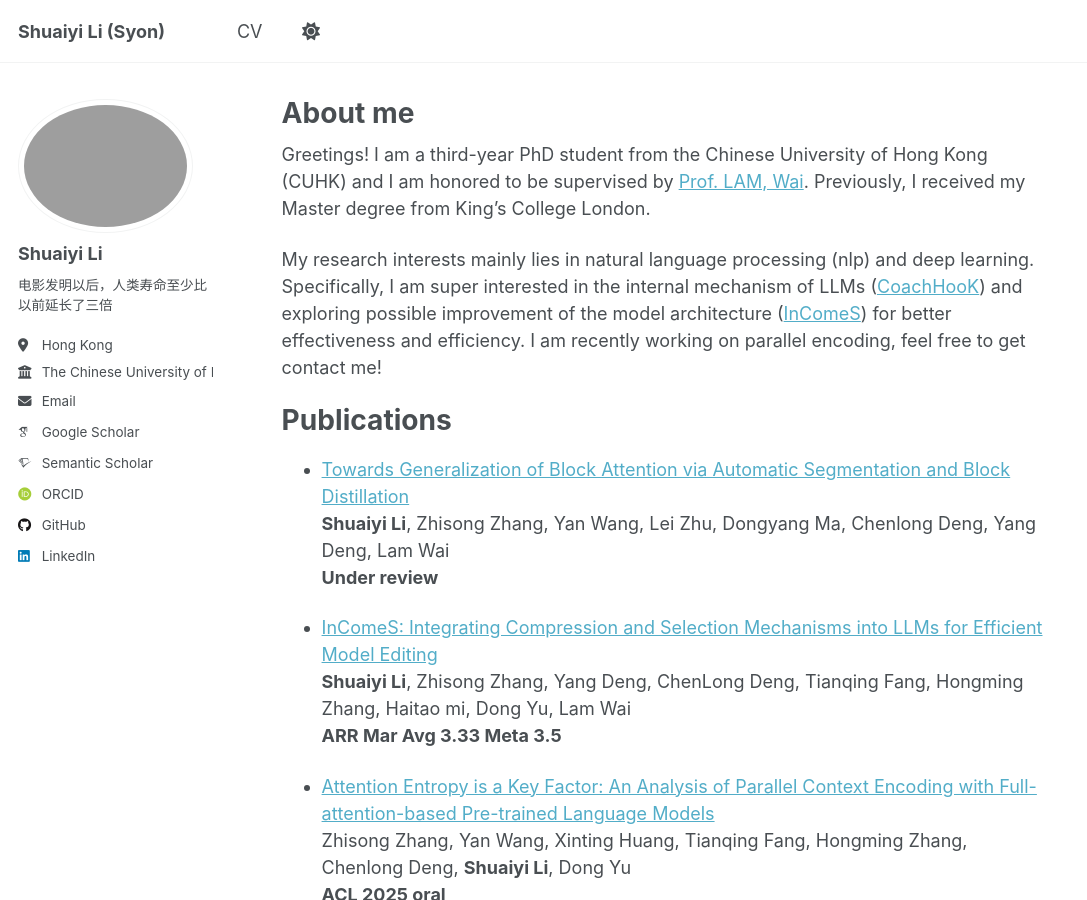
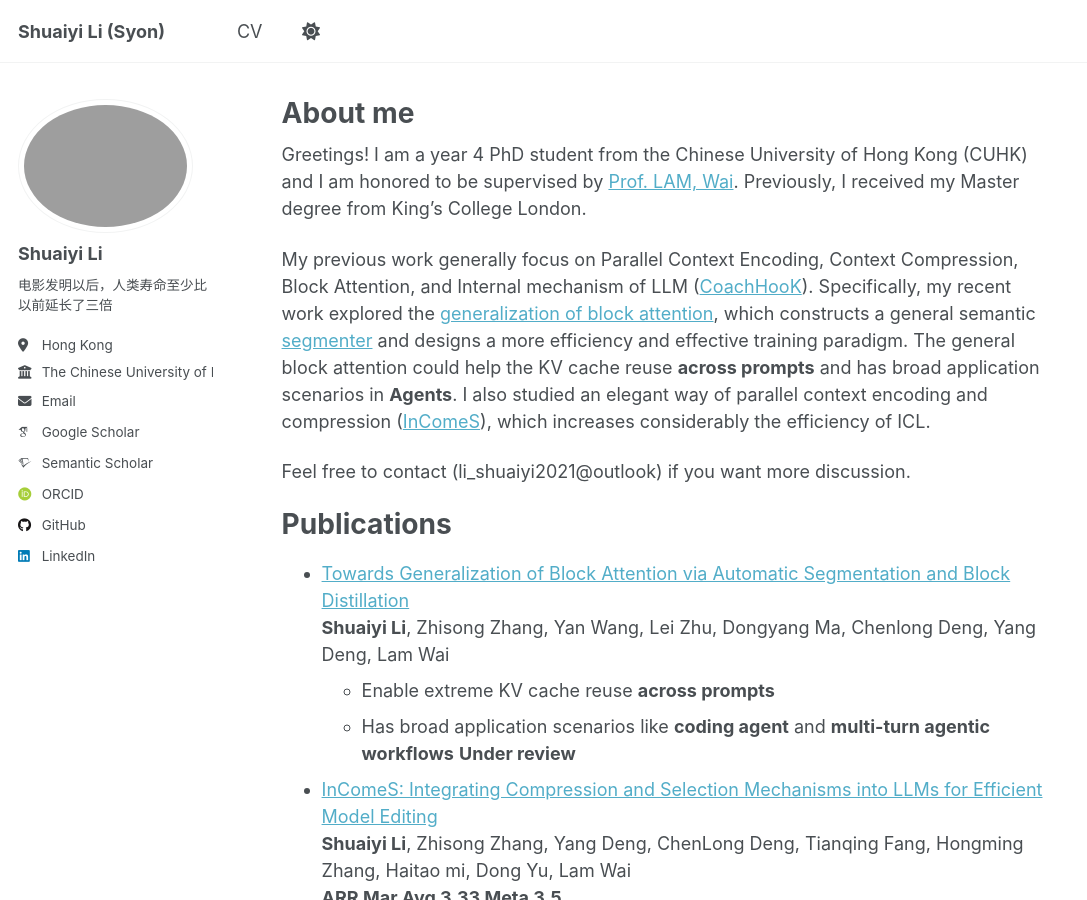
Before and after one commit to Syon-Li/Syon-Li.github.io, a Jekyll site: the page built from _pages/about.md, in a window 1280 px wide and 900 px high. Shown: the whole window, without its empty margins (0-1087 px from the left). Built offline with Jekyll 4.4.1, drawn with Linux system fonts in a browser that asks for light colours; some web fonts are replaced; a script that is not in the unit is left out.

Commit message:
Update about.md

```diff
--- a/_pages/about.md
+++ b/_pages/about.md
@@ -7,16 +7,21 @@ redirect_from:
   - /about.html
 ---
 
-Greetings! I am a third-year PhD student from the Chinese University of Hong Kong (CUHK) and I am honored to be supervised by [Prof. LAM, Wai](https://www.se.cuhk.edu.hk/people/academic-staff/prof-lam-wai/). Previously, I received my Master degree from King's College London.
+Greetings! I am a year 4 PhD student from the Chinese University of Hong Kong (CUHK) and I am honored to be supervised by [Prof. LAM, Wai](https://www.se.cuhk.edu.hk/people/academic-staff/prof-lam-wai/). Previously, I received my Master degree from King's College London.
 
-My research interests mainly lies in natural language processing (nlp) and deep learning. Specifically, I am super interested in the internal mechanism of LLMs ([CoachHooK](https://aclanthology.org/2024.emnlp-main.765/)) and exploring possible improvement of the model architecture ([InComeS](https://arxiv.org/pdf/2505.22156)) for better effectiveness and efficiency. I am recently working on parallel encoding, feel free to get contact me!
+<!-- My research interests mainly lies in natural language processing (nlp) and deep learning. Specifically, I am super interested in the internal mechanism of LLMs ([CoachHooK](https://aclanthology.org/2024.emnlp-main.765/)) and exploring possible improvement of the model architecture ([InComeS](https://arxiv.org/pdf/2505.22156)) for better effectiveness and efficiency. I am recently working on parallel encoding, feel free to get contact me! -->
 
+My previous work generally focus on Parallel Context Encoding, Context Compression, Block Attention, and Internal mechanism of LLM ([CoachHooK](https://aclanthology.org/2024.emnlp-main.765/)). Specifically, my recent work explored the [generalization of block attention](https://arxiv.org/abs/2605.15913), which constructs a general semantic [segmenter](https://huggingface.co/Syon-Li/Qwen3-4B-Instruct-2507-Segmenter) and designs a more efficiency and effective training paradigm. The general block attention could help the KV cache reuse **across prompts** and has broad application scenarios in **Agents**. I also studied an elegant way of parallel context encoding and compression ([InComeS](https://arxiv.org/pdf/2505.22156)), which increases considerably the efficiency of ICL.
+
+Feel free to contact (li_shuaiyi2021@outlook) if you want more discussion.
 
 
 Publications
 ======
 - [Towards Generalization of Block Attention via Automatic Segmentation and Block Distillation](https://arxiv.org/abs/2605.15913)<br>
   **Shuaiyi Li**, Zhisong Zhang, Yan Wang, Lei Zhu, Dongyang Ma, Chenlong Deng, Yang Deng, Lam Wai<br>
+  - Enable extreme KV cache reuse **across prompts**
+  - Has broad application scenarios like **coding agent** and **multi-turn agentic workflows**
   **Under review**
 
 - [InComeS: Integrating Compression and Selection Mechanisms into LLMs for Efficient Model Editing](https://arxiv.org/pdf/2505.22156)<br>
```
